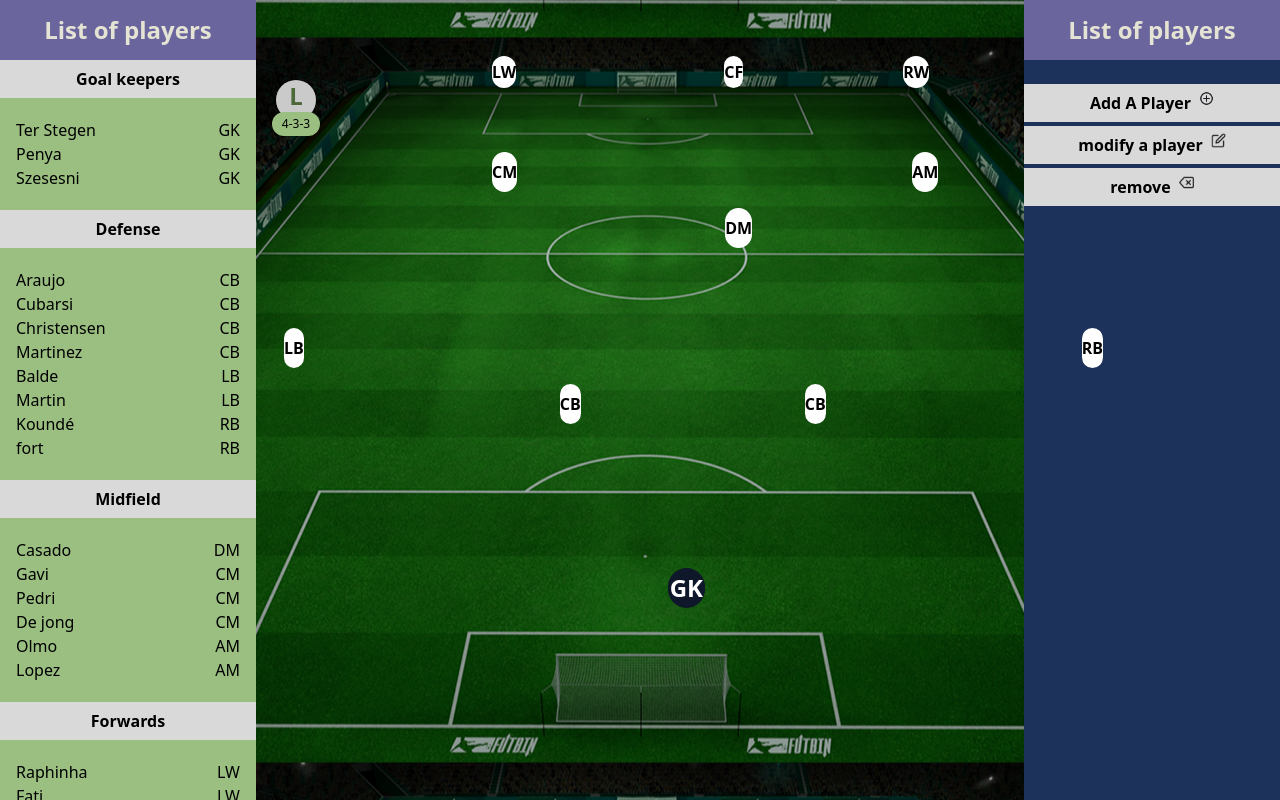
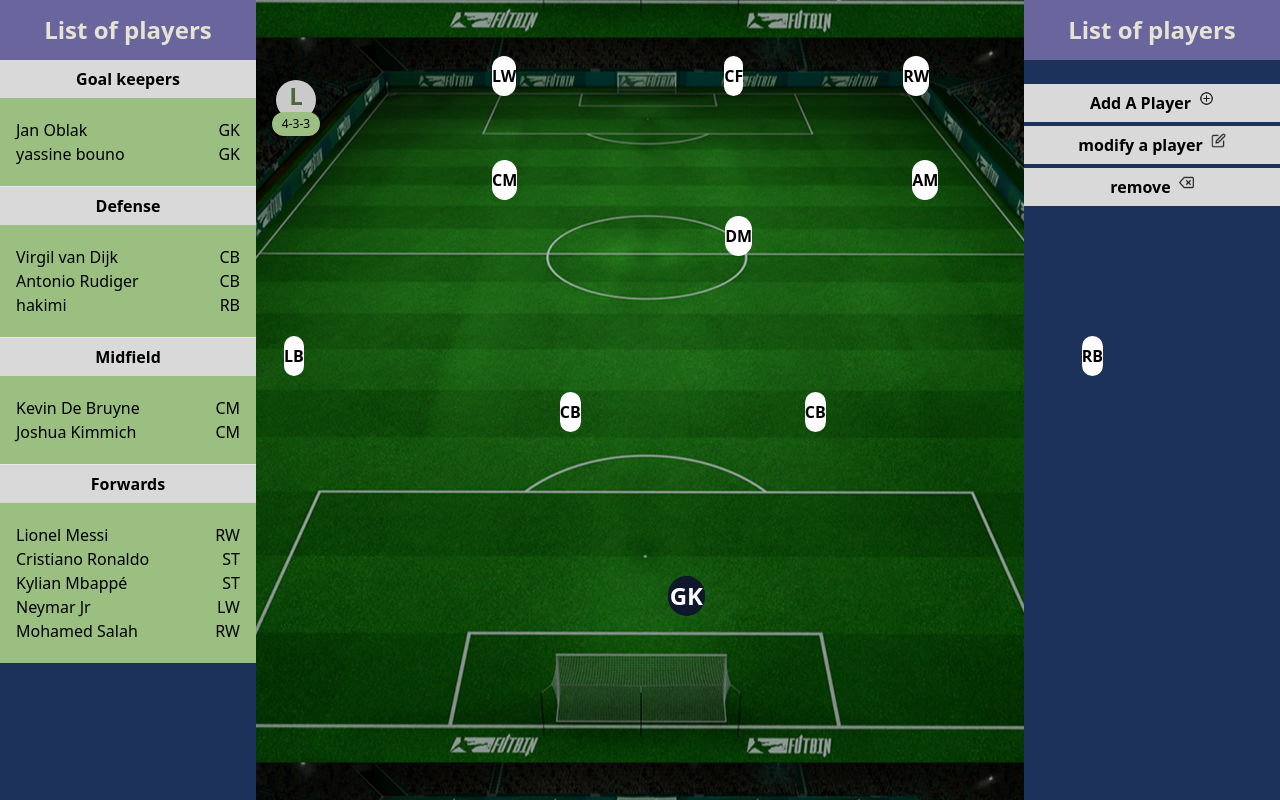
Before and after one commit to issam-mhj/FUTChampionsApp, a plain HTML site: page index.html in a window 1280 px wide. Drawn offline with nearby package versions, Linux system fonts and the light colour scheme.

Commit message:
list of players

```diff
--- a/index.html
+++ b/index.html
@@ -25,28 +25,8 @@
               Goal keepers
             </div>
           </div>
-          <div class="playersGK bg-[#9ABF80]">
-            <ul class="px-4 py-5">
-              <li>
-                <div class="flex justify-between">
-                  <p>Ter Stegen</p>
-                  <p>GK</p>
-                </div>
-              </li>
-              <li>
-                <div class="flex justify-between">
-                  <p>Penya</p>
-                  <p>GK</p>
-                </div>
-              </li>
-              <li>
-                <div class="flex justify-between">
-                  <p>Szesesni</p>
-                  <p>GK</p>
-                </div>
-              </li>
-            </ul>
-          </div>
+          <div class="playersGK bg-[#9ABF80]" id="gk"></div>
+          <hr />
           <div class="bg-[#1C325B]">
             <div
               class="bg-[#D9D9D9] py-[7px] flex justify-center font-semibold"
@@ -54,58 +34,8 @@
               Defense
             </div>
           </div>
-          <div class="playersGK bg-[#9ABF80]">
-            <ul class="px-4 py-5">
-              <li>
-                <div class="flex justify-between">
-                  <p>Araujo</p>
-                  <p>CB</p>
-                </div>
-              </li>
-              <li>
-                <div class="flex justify-between">
-                  <p>Cubarsi</p>
-                  <p>CB</p>
-                </div>
-              </li>
-              <li>
-                <div class="flex justify-between">
-                  <p>Christensen</p>
-                  <p>CB</p>
-                </div>
-              </li>
-              <li>
-                <div class="flex justify-between">
-                  <p>Martinez</p>
-                  <p>CB</p>
-                </div>
-              </li>
-              <li>
-                <div class="flex justify-between">
-                  <p>Balde</p>
-                  <p>LB</p>
-                </div>
-              </li>
-              <li>
-                <div class="flex justify-between">
-                  <p>Martin</p>
-                  <p>LB</p>
-                </div>
-              </li>
-              <li>
-                <div class="flex justify-between">
-                  <p>Koundé</p>
-                  <p>RB</p>
-                </div>
-              </li>
-              <li>
-                <div class="flex justify-between">
-                  <p>fort</p>
-                  <p>RB</p>
-                </div>
-              </li>
-            </ul>
-          </div>
+          <div class="playersGK bg-[#9ABF80]" id="dfns"></div>
+          <hr />
           <div class="playersGK bg-[#9ABF80]">
             <div class="bg-[#1C325B]">
               <div
@@ -114,44 +44,8 @@
                 Midfield
               </div>
             </div>
-            <ul class="px-4 py-5">
-              <li>
-                <div class="flex justify-between">
-                  <p>Casado</p>
-                  <p>DM</p>
-                </div>
-              </li>
-              <li>
-                <div class="flex justify-between">
-                  <p>Gavi</p>
-                  <p>CM</p>
-                </div>
-              </li>
-              <li>
-                <div class="flex justify-between">
-                  <p>Pedri</p>
-                  <p>CM</p>
-                </div>
-              </li>
-              <li>
-                <div class="flex justify-between">
-                  <p>De jong</p>
-                  <p>CM</p>
-                </div>
-              </li>
-              <li>
-                <div class="flex justify-between">
-                  <p>Olmo</p>
-                  <p>AM</p>
-                </div>
-              </li>
-              <li>
-                <div class="flex justify-between">
-                  <p>Lopez</p>
-                  <p>AM</p>
-                </div>
-              </li>
-            </ul>
+            <div class="playersGK bg-[#9ABF80]" id="md"></div>
+            <hr />
             <div class="bg-[#1C325B]">
               <div
                 class="bg-[#D9D9D9] py-[7px] flex justify-center font-semibold"
@@ -159,44 +53,7 @@
                 Forwards
               </div>
             </div>
-            <ul class="px-4 py-5">
-              <li>
-                <div class="flex justify-between">
-                  <p>Raphinha</p>
-                  <p>LW</p>
-                </div>
-              </li>
-              <li>
-                <div class="flex justify-between">
-                  <p>Fati</p>
-                  <p>LW</p>
-                </div>
-              </li>
-              <li>
-                <div class="flex justify-between">
-                  <p>Yamal</p>
-                  <p>RW</p>
-                </div>
-              </li>
-              <li>
-                <div class="flex justify-between">
-                  <p>Torres</p>
-                  <p>RW</p>
-                </div>
-              </li>
-              <li>
-                <div class="flex justify-between">
-                  <p>Lewandowski</p>
-                  <p>CF</p>
-                </div>
-              </li>
-              <li>
-                <div class="flex justify-between">
-                  <p>Victor</p>
-                  <p>CF</p>
-                </div>
-              </li>
-            </ul>
+            <div class="playersGK bg-[#9ABF80]" id="st"></div>
           </div>
         </div>
       </div>
@@ -233,17 +90,17 @@
         <div class="ml-2">
           <div class="flex -mt-20" id="fd">
             <div
-              class="bg-white w-8 h-8 rounded-full flex items-center ml-52 justify-center font-bold"
+              class="bg-white w-10 h-10 rounded-full flex items-center ml-52 justify-center font-bold"
             >
               LW
             </div>
             <div
-              class="bg-white w-8 h-8 rounded-full flex items-center ml-52 justify-center font-bold"
+              class="bg-white w-10 h-10 rounded-full flex items-center ml-52 justify-center font-bold"
             >
               CF
             </div>
             <div
-              class="bg-white w-8 h-8 rounded-full flex items-center ml-40 justify-center font-bold"
+              class="bg-white w-10 h-10 rounded-full flex items-center ml-40 justify-center font-bold"
             >
               RW
             </div>
@@ -308,6 +165,7 @@
       <div class="">
         <div
           class="bg-[#D9D9D9] py-[7px] flex justify-center font-semibold my-1"
+          id="add"
         >
           Add A Player
           <img src="plus.png" alt="plus" class="ml-2 w-[15px] h-[15px]" />
@@ -326,5 +184,6 @@
         </div>
       </div>
     </div>
+    <script src="js/cards.js" ></script>
   </body>
 </html>
--- /dev/null
+++ b/js/cards.js
@@ -0,0 +1,321 @@
+const players = [
+  {
+    name: "Lionel Messi",
+    photo: "https://cdn.sofifa.net/players/158/023/25_120.png",
+    position: "RW",
+    nationality: "Argentina",
+    flag: "https://cdn.sofifa.net/flags/ar.png",
+    club: "Inter Miami",
+    logo: "https://cdn.sofifa.net/meta/team/239235/120.png",
+    rating: 93,
+    pace: 85,
+    shooting: 92,
+    passing: 91,
+    dribbling: 95,
+    defending: 35,
+    physical: 65
+  },
+  {
+    name: "Cristiano Ronaldo",
+    photo: "https://cdn.sofifa.net/players/020/801/25_120.png",
+    position: "ST",
+    nationality: "Portugal",
+    flag: "https://cdn.sofifa.net/flags/pt.png",
+    club: "Al Nassr",
+    logo: "https://cdn.sofifa.net/meta/team/2506/120.png",
+    rating: 91,
+    pace: 84,
+    shooting: 94,
+    passing: 82,
+    dribbling: 87,
+    defending: 34,
+    physical: 77
+  },
+  {
+    name: "Kevin De Bruyne",
+    photo: "https://cdn.sofifa.net/players/192/985/25_120.png",
+    position: "CM",
+    nationality: "Belgium",
+    flag: "https://cdn.sofifa.net/flags/be.png",
+    club: "Manchester City",
+    logo: "https://cdn.sofifa.net/meta/team/10/120.png",
+    rating: 91,
+    pace: 74,
+    shooting: 86,
+    passing: 93,
+    dribbling: 88,
+    defending: 64,
+    physical: 78
+  },
+  {
+    name: "Kylian Mbappé",
+    photo: "https://cdn.sofifa.net/players/231/747/25_120.png",
+    position: "ST",
+    nationality: "France",
+    flag: "https://cdn.sofifa.net/flags/fr.png",
+    club: "Paris Saint-Germain",
+    logo: "https://cdn.sofifa.net/meta/team/73/120.png",
+    rating: 92,
+    pace: 97,
+    shooting: 89,
+    passing: 80,
+    dribbling: 92,
+    defending: 39,
+    physical: 77
+  },
+  {
+    name: "Virgil van Dijk",
+    photo: "https://cdn.sofifa.net/players/203/376/25_120.png",
+    position: "CB",
+    nationality: "Netherlands",
+    flag: "https://cdn.sofifa.net/flags/nl.png",
+    club: "Liverpool",
+    logo: "https://cdn.sofifa.net/meta/team/8/120.png",
+    rating: 90,
+    pace: 75,
+    shooting: 60,
+    passing: 70,
+    dribbling: 72,
+    defending: 92,
+    physical: 86
+  },
+  {
+    name: "Antonio Rudiger",
+    photo: "https://cdn.sofifa.net/players/205/452/25_120.png",
+    position: "CB",
+    nationality: "Germany",
+    flag: "https://cdn.sofifa.net/flags/de.png",
+    club: "Real Madrid",
+    logo: "https://cdn.sofifa.net/meta/team/3468/120.png",
+    rating: 88,
+    pace: 82,
+    shooting: 55,
+    passing: 73,
+    dribbling: 70,
+    defending: 86,
+    physical: 86
+  },
+  {
+    name: "Neymar Jr",
+    photo: "https://cdn.sofifa.net/players/190/871/25_120.png",
+    position: "LW",
+    nationality: "Brazil",
+    flag: "https://cdn.sofifa.net/flags/br.png",
+    club: "Al-Hilal",
+    logo: "https://cdn.sofifa.net/meta/team/7011/120.png",
+    rating: 90,
+    pace: 91,
+    shooting: 83,
+    passing: 86,
+    dribbling: 94,
+    defending: 37,
+    physical: 61
+  },
+  {
+    name: "Mohamed Salah",
+    photo: "https://cdn.sofifa.net/players/192/985/25_120.png",
+    position: "RW",
+    nationality: "Egypt",
+    flag: "https://cdn.sofifa.net/flags/eg.png",
+    club: "Liverpool",
+    logo: "https://cdn.sofifa.net/meta/team/8/120.png",
+    rating: 89,
+    pace: 93,
+    shooting: 87,
+    passing: 81,
+    dribbling: 90,
+    defending: 45,
+    physical: 75
+  },
+  {
+    name: "Joshua Kimmich",
+    photo: "https://cdn.sofifa.net/players/212/622/25_120.png",
+    position: "CM",
+    nationality: "Germany",
+    flag: "https://cdn.sofifa.net/flags/de.png",
+    club: "Bayern Munich",
+    logo: "https://cdn.sofifa.net/meta/team/503/120.png",
+    rating: 89,
+    pace: 70,
+    shooting: 75,
+    passing: 88,
+    dribbling: 84,
+    defending: 84,
+    physical: 81
+  },
+  {
+    name: "Jan Oblak",
+    photo: "https://cdn.sofifa.net/players/200/389/25_120.png",
+    position: "GK",
+    nationality: "Slovenia",
+    flag: "https://cdn.sofifa.net/flags/si.png",
+    club: "Atletico Madrid",
+    logo: "https://cdn.sofifa.net/meta/team/7980/120.png",
+    rating: 91,
+    diving: 89,
+    handling: 90,
+    kicking: 78,
+    reflexes: 92,
+    speed: 50,
+    positioning: 88
+  },
+  {
+    name: "yassine bouno",
+    photo: "https://cdn.sofifa.net/players/200/389/25_120.png",
+    position: "GK",
+    nationality: "morocco",
+    flag: "https://cdn.sofifa.net/flags/si.png",
+    club: "Atletico Madrid",
+    logo: "https://cdn.sofifa.net/meta/team/7980/120.png",
+    rating: 91,
+    diving: 89,
+    handling: 90,
+    kicking: 78,
+    reflexes: 92,
+    speed: 50,
+    positioning: 88
+  },
+  {
+    name: "hakimi",
+    photo: "https://cdn.sofifa.net/players/200/389/25_120.png",
+    position: "RB",
+    nationality: "morocco",
+    flag: "https://cdn.sofifa.net/flags/si.png",
+    club: "Atletico Madrid",
+    logo: "https://cdn.sofifa.net/meta/team/7980/120.png",
+    rating: 91,
+    diving: 89,
+    handling: 90,
+    kicking: 78,
+    reflexes: 92,
+    speed: 50,
+    positioning: 88
+  }
+];
+
+window.localStorage.setItem("players", JSON.stringify(players));
+
+const addPlayer = document.getElementById('add');
+addPlayer.addEventListener('click', function () {});
+
+function goalK() {
+  const playerData = localStorage.getItem("players");
+  const playersArray = JSON.parse(playerData);
+
+  const allGoalkeepers = playersArray.filter(player => player.position === "GK");
+
+  console.log(allGoalkeepers);
+
+  const ul = document.createElement('ul');
+  ul.classList.add('px-4', 'py-5');
+
+  allGoalkeepers.forEach(player => {
+    const li = document.createElement('li');
+
+    const div = document.createElement('div');
+    div.classList.add('flex', 'justify-between');
+
+    const nameP = document.createElement('p');
+    nameP.textContent = player.name;
+    const positionP = document.createElement('p');
+    positionP.textContent = player.position;
+
+    div.appendChild(nameP);
+    div.appendChild(positionP);
+
+    li.appendChild(div);
+    ul.appendChild(li);
+  });
+  const gk = document.getElementById("gk")
+  gk.appendChild(ul);
+}
+function defense() {
+  const playerData = localStorage.getItem("players");
+  const playersArray = JSON.parse(playerData);
+  const allDefenders = playersArray.filter(player => player.position === "CB"||player.position=== "LB"||player.position=== "RB");
+
+  const ul = document.createElement('ul');
+  ul.classList.add('px-4', 'py-5');
+
+  allDefenders.forEach(player => {
+    const li = document.createElement('li');
+
+    const div = document.createElement('div');
+    div.classList.add('flex', 'justify-between');
+
+    const nameP = document.createElement('p');
+    nameP.textContent = player.name;
+    const positionP = document.createElement('p');
+    positionP.textContent = player.position;
+
+    div.appendChild(nameP);
+    div.appendChild(positionP);
+
+    li.appendChild(div);
+    ul.appendChild(li);
+  });
+  const dfns = document.getElementById("dfns");
+  dfns.appendChild(ul);
+}
+
+function midl(){
+  const playerData = localStorage.getItem("players");
+  const playersArray = JSON.parse(playerData);
+  const allDefenders = playersArray.filter(player => player.position === "MD"||player.position=== "CM"||player.position=== "AM");
+
+  const ul = document.createElement('ul');
+  ul.classList.add('px-4', 'py-5');
+
+  allDefenders.forEach(player => {
+    const li = document.createElement('li');
+
+    const div = document.createElement('div');
+    div.classList.add('flex', 'justify-between');
+
+    const nameP = document.createElement('p');
+    nameP.textContent = player.name;
+    const positionP = document.createElement('p');
+    positionP.textContent = player.position;
+
+    div.appendChild(nameP);
+    div.appendChild(positionP);
+
+    li.appendChild(div);
+    ul.appendChild(li);
+  });
+  const md = document.getElementById("md");
+  md.appendChild(ul);
+}
+function forwd(){
+  const playerData = localStorage.getItem("players");
+  const playersArray = JSON.parse(playerData);
+  const allDefenders = playersArray.filter(player => player.position === "RW"||player.position=== "LW"||player.position=== "ST");
+
+  const ul = document.createElement('ul');
+  ul.classList.add('px-4', 'py-5');
+
+  allDefenders.forEach(player => {
+    const li = document.createElement('li');
+
+    const div = document.createElement('div');
+    div.classList.add('flex', 'justify-between');
+
+    const nameP = document.createElement('p');
+    nameP.textContent = player.name;
+    const positionP = document.createElement('p');
+    positionP.textContent = player.position;
+
+    div.appendChild(nameP);
+    div.appendChild(positionP);
+
+    li.appendChild(div);
+    ul.appendChild(li);
+  });
+  const ST = document.getElementById("st");
+  ST.appendChild(ul);
+}
+
+goalK();
+defense();
+midl();
+forwd();
```
Also changed, not shown: cards.html (added, +12 -0 lines), badge_gold.webp (added).
